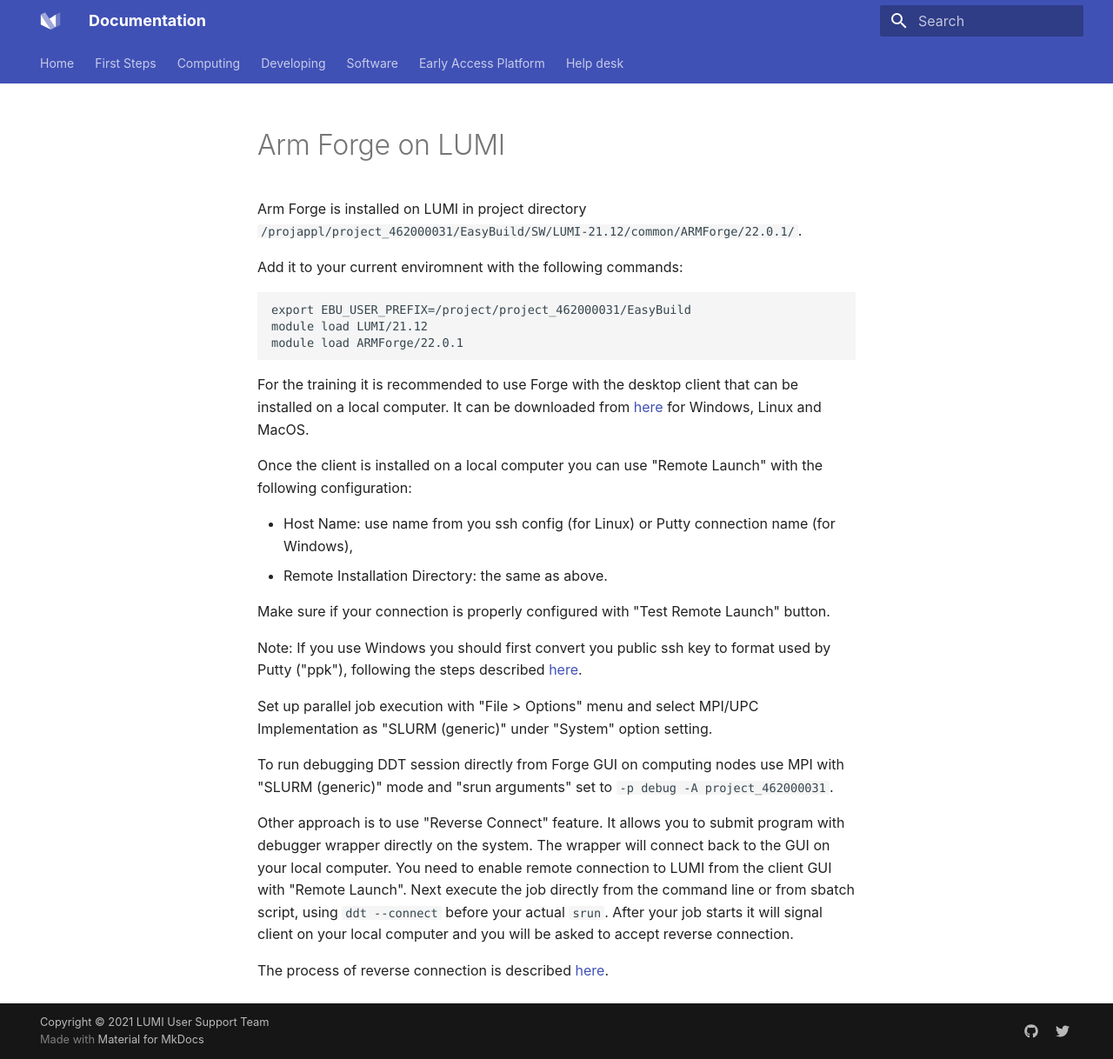
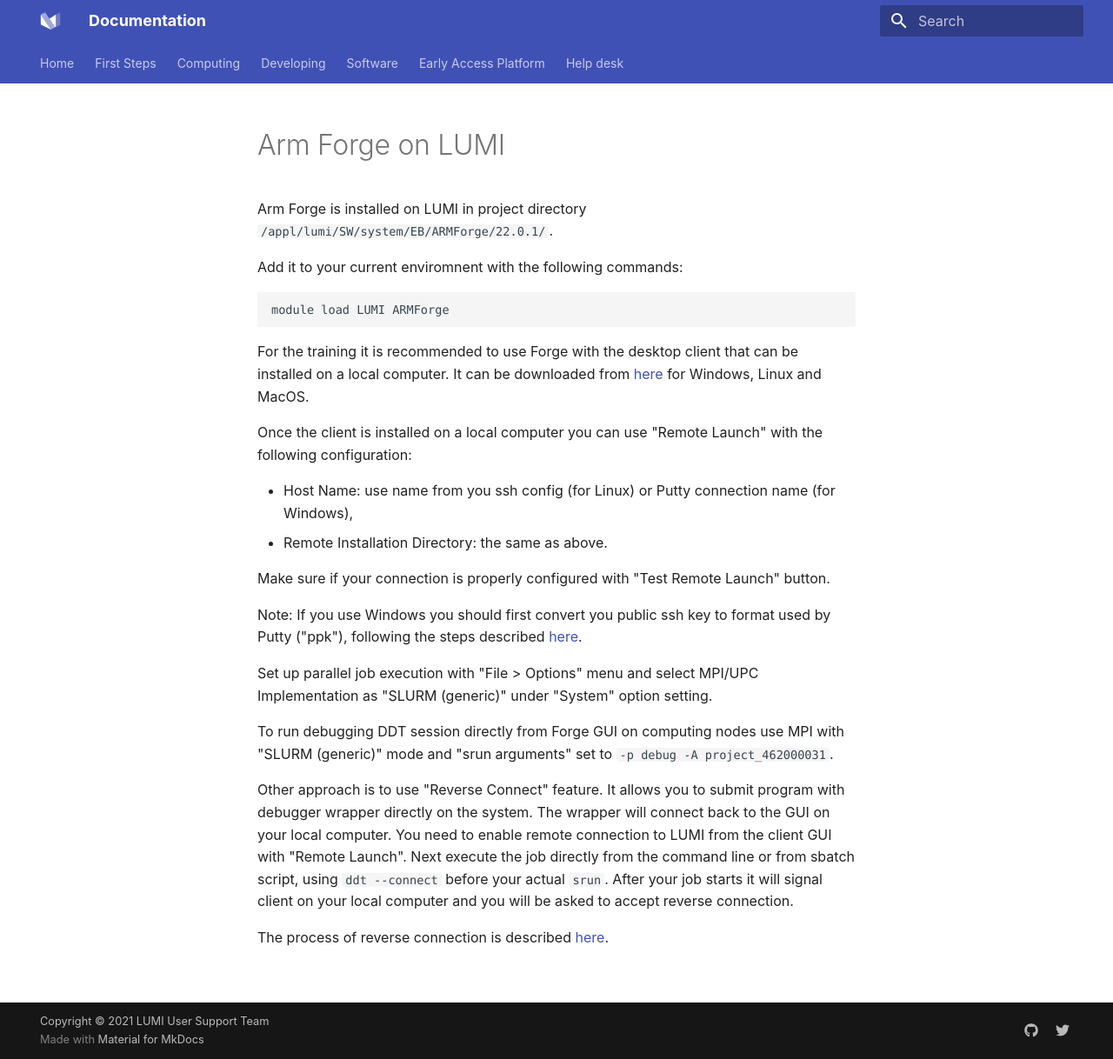
Before and after one commit to Lumi-supercomputer/lumi-userguide, an MkDocs documentation site: the page built from docs/software/packages/arm-forge.md, in a window 1280 px wide and 1218 px high. Shown: the whole window at 87% size. Built offline with MkDocs 1.6.1 and Material for MkDocs 9.7.7, drawn with Linux system fonts in a browser that asks for light colours.

Commit message:
Paths change reflecting cental installation

````diff
--- a/docs/software/packages/arm-forge.md
+++ b/docs/software/packages/arm-forge.md
@@ -1,12 +1,10 @@
 # Arm Forge on LUMI
 
-Arm Forge is installed on LUMI in project directory `/projappl/project_462000031/EasyBuild/SW/LUMI-21.12/common/ARMForge/22.0.1/`.
+Arm Forge is installed on LUMI in project directory `/appl/lumi/SW/system/EB/ARMForge/22.0.1/`.
 
 Add it to your current enviromnent with the following commands:
 ```
-export EBU_USER_PREFIX=/project/project_462000031/EasyBuild
-module load LUMI/21.12
-module load ARMForge/22.0.1
+module load LUMI ARMForge
 ```
 
 For the training it is recommended to use Forge with the desktop client that can be installed on a local computer. It can be downloaded
````
